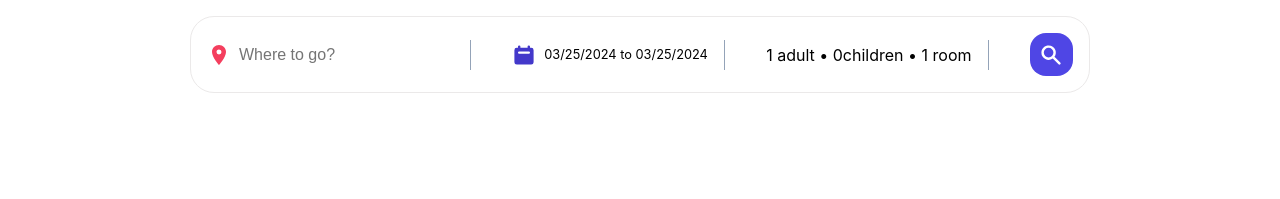
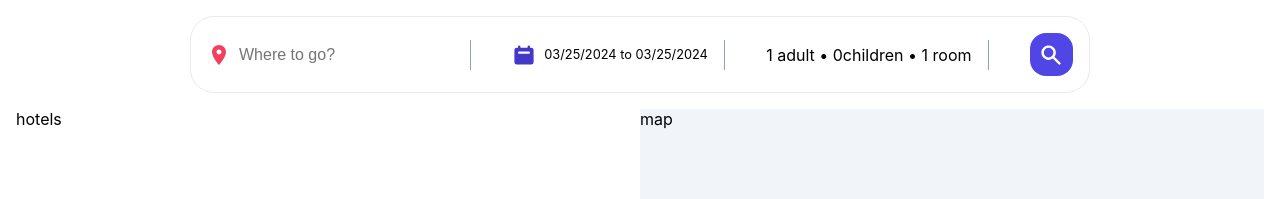
Before and after one commit to HeydariADI/Booking-Hotel-App, a React (Vite) app: page /hotels in a window 1280 px wide. Shown: the top 199 px of the page. Built offline with nearby package versions, Linux system fonts and the light colour scheme.

Commit message:
AppLayout Component & nested routes

```diff
--- a/src/App.jsx
+++ b/src/App.jsx
@@ -4,6 +4,7 @@
 import Header from "./Component/Header";
 import LocationList from "./Component/LocationList";
 import { Route, Routes } from "react-router-dom";
+import AppLayout from "./Component/AppLayout";
 function App() {
   return (
     <div>
@@ -11,6 +12,11 @@
       <Header/>
       <Routes>
         <Route path="/" element = {<LocationList/>}/>
+        <Route path="/hotels" element = {<AppLayout/>}>
+          <Route index element = {<div>hotels</div>}/>
+          <Route path=":id" element = {<div>single hotel</div>}/>
+
+        </Route>
       </Routes>
 
     </div>
--- /dev/null
+++ b/src/Component/AppLayout.jsx
@@ -0,0 +1,15 @@
+import { Outlet } from "react-router-dom"
+
+
+function AppLayout() {
+  return (
+    <div className="appLayout">
+        <div className="sidebar">
+            <Outlet/>
+        </div>
+        <div className="mapContainer">map</div>
+    </div>
+  )
+}
+
+export default AppLayout
```
